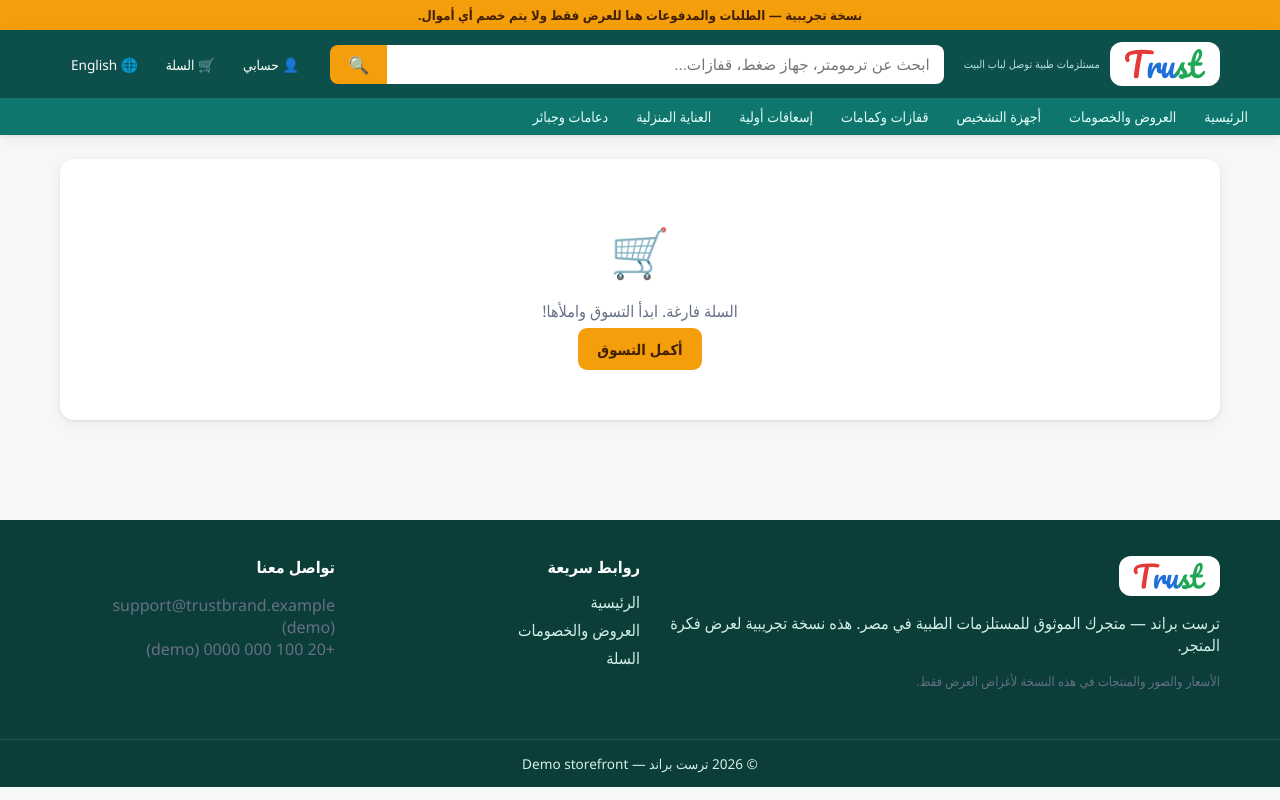
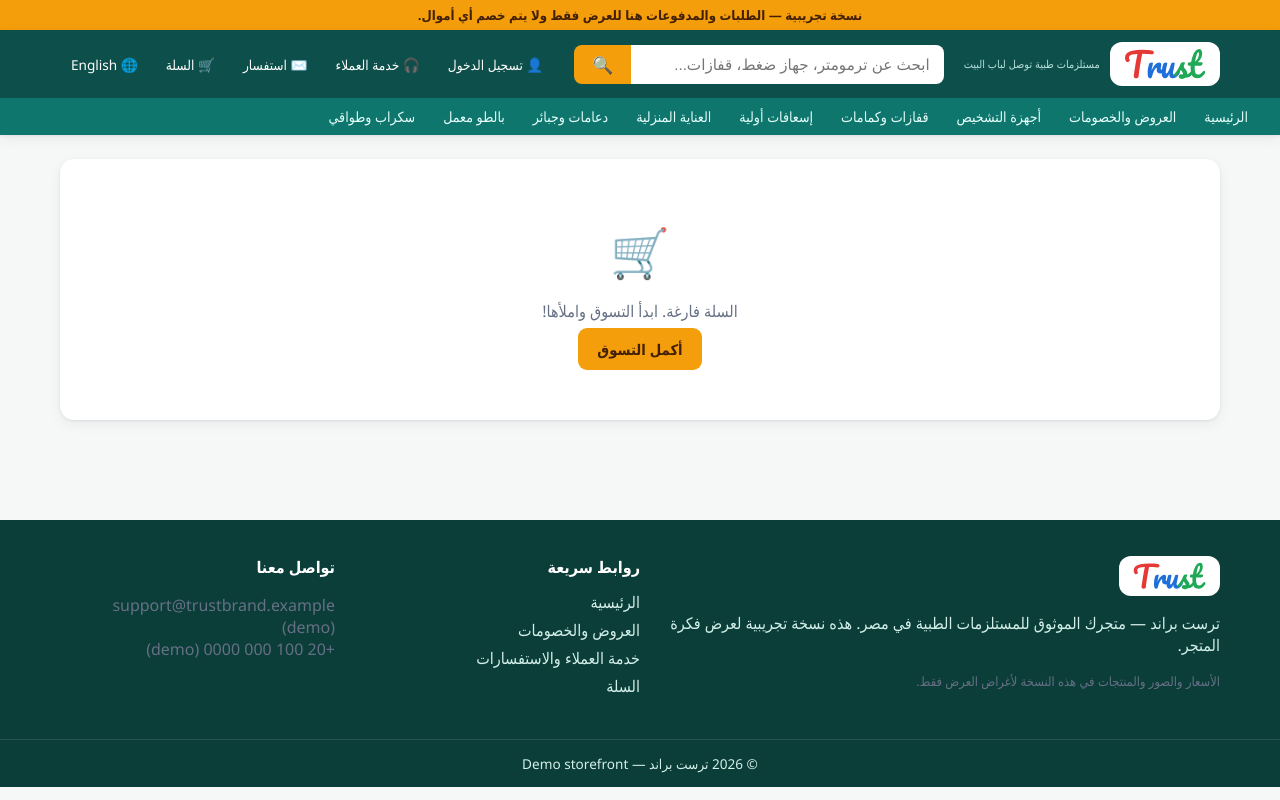
Before and after one commit to trust-brand-eg/trust-brand, a plain HTML site: page checkout.html in a window 1280 px wide. Drawn offline with Linux system fonts and the light colour scheme.

Commit message:
Add rail.js script to checkout.html

```diff
--- a/checkout.html
+++ b/checkout.html
@@ -15,7 +15,7 @@
 <script src="imgs1.js"></script><script src="imgs2.js"></script><script src="imgs3.js"></script>
 <script src="data.js"></script>
 <script src="i18n.js"></script>
-<script src="store.js"></script>
+<script src="store.js"></script><script src="rail.js"></script>
 <script>
 TB.mount('');
 let payMethod = 'cod';
```
